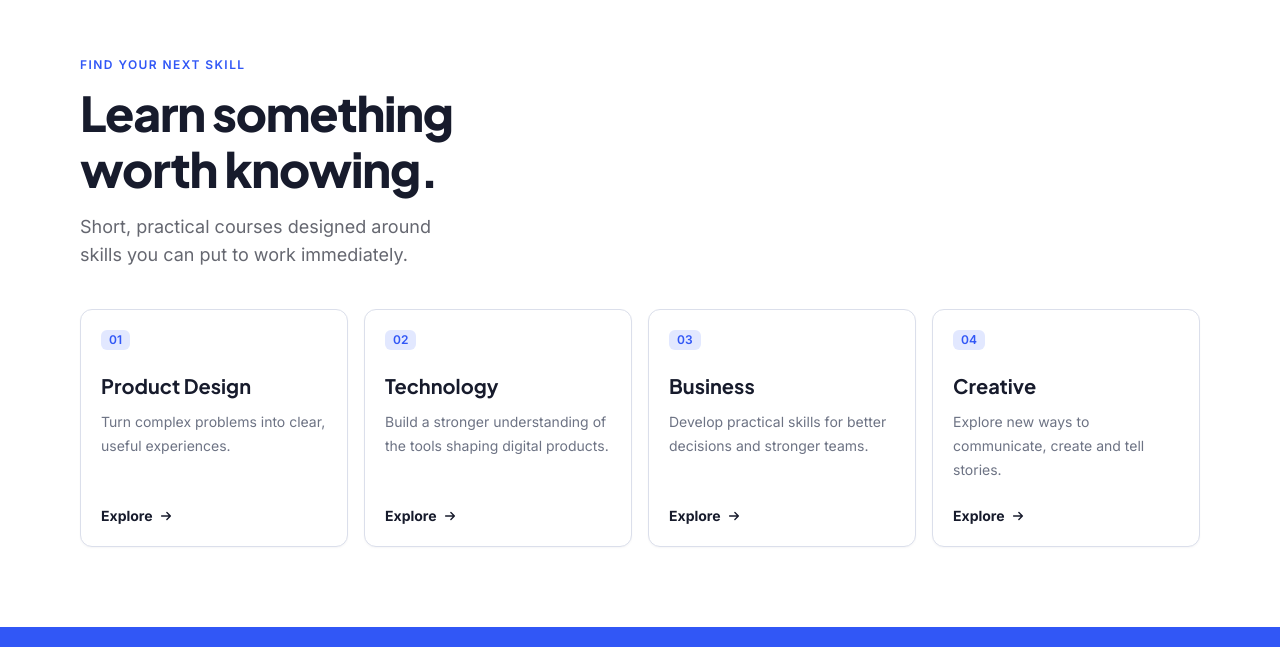
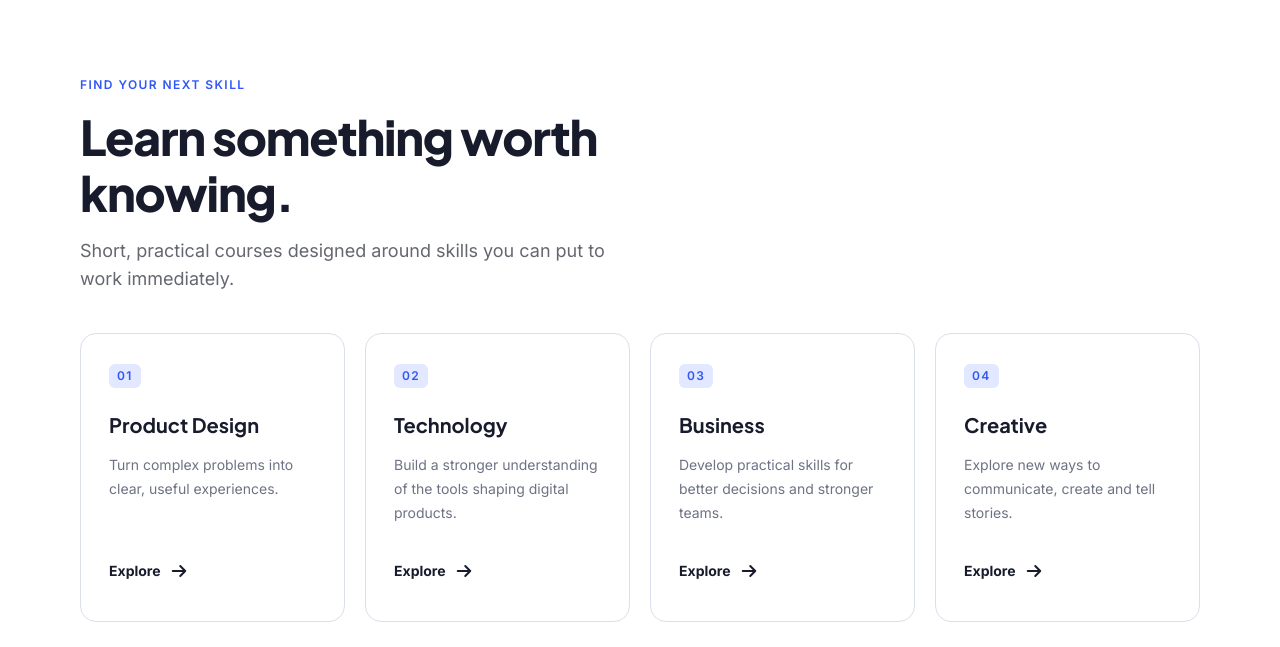
Before and after one commit to maurodferreira/luma, a Next.js app: page / in a window 1280 px wide. Shown: the part 813-1460 px from the top of the page. Built offline with nearby package versions, Linux system fonts and the light colour scheme.

Commit message:
style: match category cards and spacing to Figma

```diff
--- a/src/components/Categories.tsx
+++ b/src/components/Categories.tsx
@@ -5,12 +5,28 @@ import { SectionLabel } from "./SectionLabel";
 
 function CategoryCard({ id, title, text }: Category) {
   return (
-    <li className="flex flex-col rounded-xl border border-line bg-white p-5 shadow-[0_1px_2px_rgba(18,22,43,0.04)] transition-shadow hover:shadow-md">
-      <span className="w-fit rounded-md bg-brand-soft px-2 py-0.5 text-xs font-semibold leading-4 text-brand">{id}</span>
-      <h3 className="mt-5 font-display text-xl font-bold leading-7 md:leading-8">{title}</h3>
-      <p className="mt-2 flex-1 text-sm leading-6 text-tertiary">{text}</p>
-      <a href="#featured" className="mt-6 inline-flex items-center gap-1.5 text-sm font-bold" aria-label={`Explore ${title}`}>
-        Explore <ArrowRight className="h-3.5 w-3.5" />
+    <li className="flex min-h-[200px] flex-col justify-between rounded-2xl border border-line bg-white p-6 md:min-h-[260px] md:p-7">
+      <div>
+        <div className="flex h-[46.5px] items-start">
+          <span className="mt-0.5 w-fit rounded-md bg-brand-soft px-2 py-1 text-xs font-semibold uppercase leading-4 tracking-[1.44px] text-brand">
+            {id}
+          </span>
+        </div>
+
+        <h3 className="font-display text-xl font-bold leading-7 md:leading-8">
+          {title}
+        </h3>
+
+        <p className="mt-3 text-sm leading-6 text-tertiary">{text}</p>
+      </div>
+
+      <a
+        href="#featured"
+        className="mt-6 inline-flex h-11 items-center gap-2 text-sm font-bold text-ink transition-colors hover:text-brand"
+        aria-label={`Explore ${title}`}
+      >
+        Explore
+        <ArrowRight className="h-5 w-5" />
       </a>
     </li>
   );
@@ -18,17 +34,31 @@ function CategoryCard({ id, title, text }: Category) {
 
 export function Categories() {
   return (
-    <section id="courses" className="py-16 md:py-20" aria-labelledby="categories-title">
+    <section
+      id="courses"
+      className="bg-white py-[60px] md:py-[100px]"
+      aria-labelledby="categories-title"
+    >
       <Container>
-        <SectionLabel>Find your next skill</SectionLabel>
-        <h2 id="categories-title" className="mt-3 max-w-md font-display text-[32px] font-extrabold leading-9 tracking-tight md:text-[48px] md:leading-[56px]">
-          Learn something worth knowing.
-        </h2>
-        <p className="mt-4 max-w-sm text-base leading-[26px] text-muted md:text-lg md:leading-7">
-          Short, practical courses designed around skills you can put to work immediately.
-        </p>
-        <ul className="mt-10 grid gap-4 sm:grid-cols-2 lg:grid-cols-4">
-          {categories.map((c) => <CategoryCard key={c.id} {...c} />)}
+        <div className="max-w-[560px]">
+          <SectionLabel>Find your next skill</SectionLabel>
+
+          <h2
+            id="categories-title"
+            className="mt-4 font-display text-[32px] font-extrabold leading-9 tracking-tight md:text-[48px] md:leading-[56px]"
+          >
+            Learn something worth knowing.
+          </h2>
+
+          <p className="mt-4 text-base leading-[26px] text-muted md:text-lg md:leading-7">
+            Short, practical courses designed around skills you can put to work immediately.
+          </p>
+        </div>
+
+        <ul className="mt-12 grid gap-4 sm:grid-cols-2 lg:mt-10 lg:grid-cols-4 lg:gap-5">
+          {categories.map((category) => (
+            <CategoryCard key={category.id} {...category} />
+          ))}
         </ul>
       </Container>
     </section>
```
